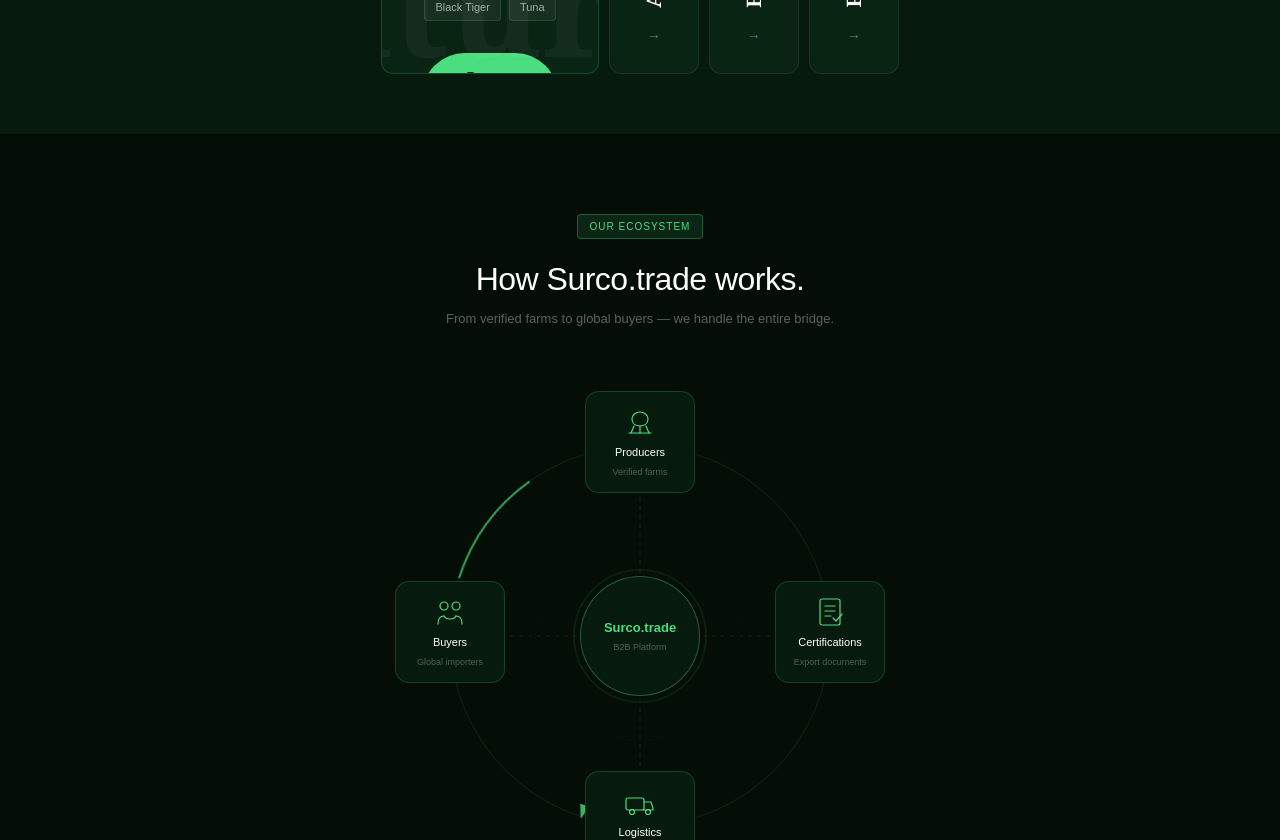
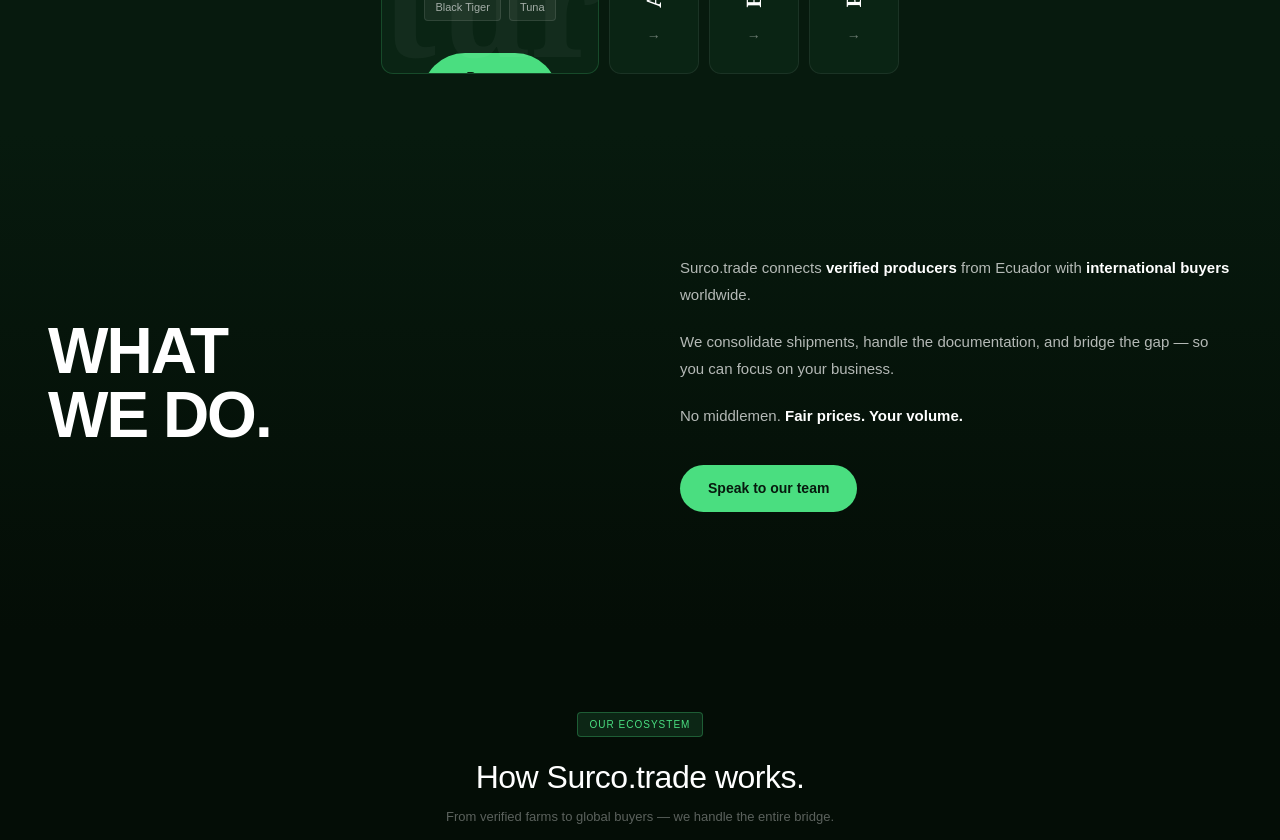
Before and after one commit to Jerryfrias/surco-trade, a Next.js app: page / in a window 1280 px wide. Shown: the part 1960-2800 px from the top of the page. Built offline with nearby package versions, Linux system fonts and the light colour scheme.

Commit message:
what we do section

```diff
--- a/app/page.tsx
+++ b/app/page.tsx
@@ -211,6 +211,25 @@
           ))}
         </div>
       </div>
+{/* WHAT WE DO */}
+      <div style={{ background: "linear-gradient(180deg, #071a0e 0%, #040d06 100%)", padding: "120px 48px", display: "grid", gridTemplateColumns: "1fr 1fr", gap: "80px", alignItems: "center" }}>
+        <div>
+          <h2 style={{ fontSize: "64px", fontWeight: 700, letterSpacing: "-2px", lineHeight: 1, color: "white", textTransform: "uppercase" }}>What<br />we do.</h2>
+        </div>
+        <div>
+          <p style={{ fontSize: "15px", lineHeight: 1.8, color: "rgba(255,255,255,0.7)", marginBottom: "20px" }}>
+            Surco.trade connects <strong style={{ color: "white" }}>verified producers</strong> from Ecuador with <strong style={{ color: "white" }}>international buyers</strong> worldwide.
+          </p>
+          <p style={{ fontSize: "15px", lineHeight: 1.8, color: "rgba(255,255,255,0.7)", marginBottom: "20px" }}>
+            We consolidate shipments, handle the documentation, and bridge the gap — so you can focus on your business.
+          </p>
+          <p style={{ fontSize: "15px", lineHeight: 1.8, color: "rgba(255,255,255,0.7)", marginBottom: "36px" }}>
+            No middlemen. <strong style={{ color: "white" }}>Fair prices. Your volume.</strong>
+          </p>
+          <button style={{ background: "#4ade80", color: "#071a0e", fontSize: "14px", fontWeight: 600, padding: "13px 28px", borderRadius: "50px", border: "none", cursor: "pointer" }}>Speak to our team</button>
+        </div>
+      </div>
+
 {/* ECOSISTEMA */}
       <div style={{ background: "#040d06", minHeight: "100vh", padding: "80px 48px", display: "flex", flexDirection: "column", alignItems: "center", justifyContent: "center" }}>
         <style>{`
```
